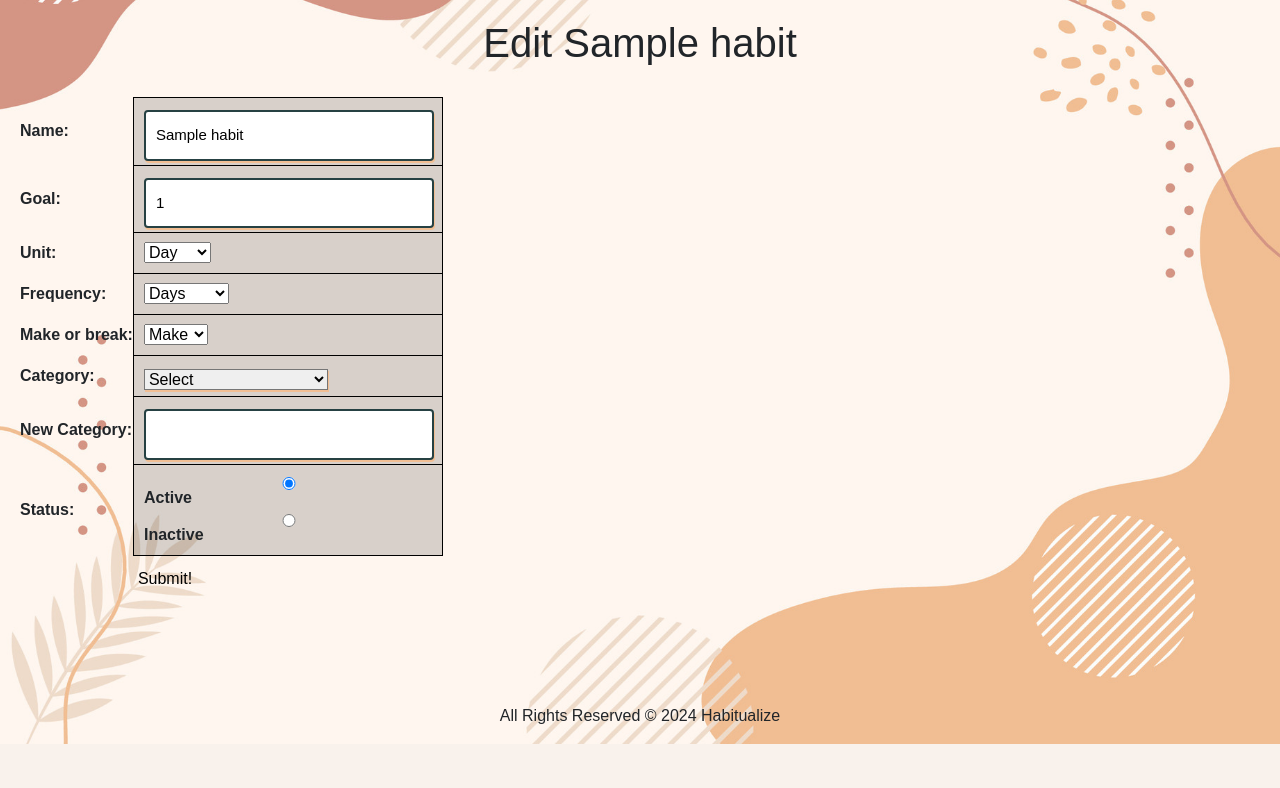
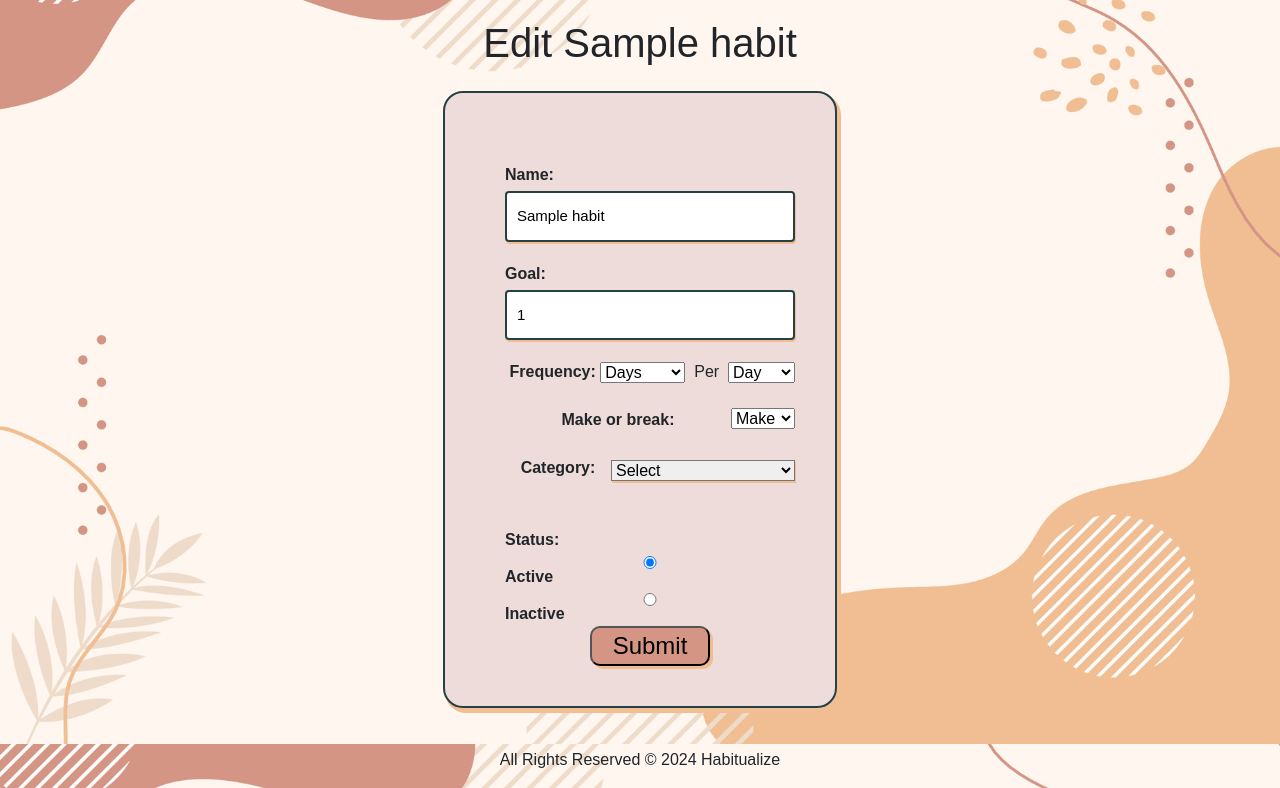
Before and after one commit to harmonica23/habitualize, a Django app: page /habits/1/update/ in a window 1280 px wide. Shown: the part 56-844 px from the top of the page. Before the commit the page ends 800 px from the top, so only its background shows below. Run offline with Django 5.2, Linux system fonts and the light colour scheme; a user stored in the database is signed in; tables that the repository leaves empty hold one stand-in row (values such as "Sample post"); some libraries are stand-ins or nearby versions; some web fonts are replaced.

Commit message:
adjust edit form

```diff
--- a/habitualize/main_app/static/css/style.css
+++ b/habitualize/main_app/static/css/style.css
@@ -277,6 +277,5 @@ ul {
 .habits-form table td {
     padding: 8px;
     padding-left: 10px;
-    background-color: rgba(0, 0, 0, 0.152);
-    border: 1px solid black;
+
 }
--- a/habitualize/main_app/templates/habits/habit_update.html
+++ b/habitualize/main_app/templates/habits/habit_update.html
@@ -4,12 +4,28 @@
 
 <h1>Edit <span class="teal-text">{{ object.name }}</span></h1>
 
+<div class="container">
+  <div class="form_area">
 <form action="{% url 'habits_update' pk=object.pk %}" method="POST" class="habits-form">
-    {% csrf_token %}
-    <table>
-        {{ form.as_table }}
-    </table>
-    <input type="submit" value="Submit!" class="btn">
-</form>
+  {% csrf_token %}
+          {{ form.name.label_tag }} {{ form.name }}<br />
+          {{ form.goal.label_tag }} {{ form.goal }}<br />
+          <div style="display: flex; align-items: center;">
+            {{ form.frequency.label_tag }} {{ form.frequency }} &nbsp;&nbsp;Per&nbsp;&nbsp;{{ form.unit }}
+          </div><br />
+          <div style="display: flex; align-items:flex-start; ">
+            {{ form.make_or_break.label_tag }} {{ form.make_or_break }}
+          </div><br />
+          <div style="display: flex; align-items:flex-start; ">
+            {{ form.category.label_tag }} {{ form.category }}
+          </div><br />
+          <div id="id_new_category_row" style="display: none;">
+            {{ form.new_category.label_tag }} {{ form.new_category }}
+          </div><br />
+          {{ form.status.label_tag }} {{ form.status }}
+          <button type="submit" class="submit-btn">Submit</button>
+        </form>
+</div>
+</div>
 
 {% endblock %}
--- a/habitualize/main_app/templates/main_app/habit_form.html
+++ b/habitualize/main_app/templates/main_app/habit_form.html
@@ -17,9 +17,12 @@
           <div style="display: flex; align-items:flex-start; ">
             {{ form.make_or_break.label_tag }} {{ form.make_or_break }}
           </div><br />
+          <div style="display: flex; align-items:flex-start; ">
+            {{ form.category.label_tag }} {{ form.category }}
+          </div><br />
           <div id="id_new_category_row" style="display: none;">
             {{ form.new_category.label_tag }} {{ form.new_category }}
-          </div>
+          </div><br />
           {{ form.status.label_tag }} {{ form.status }}
           <button type="submit" class="submit-btn">Submit</button>
         </form>
```
